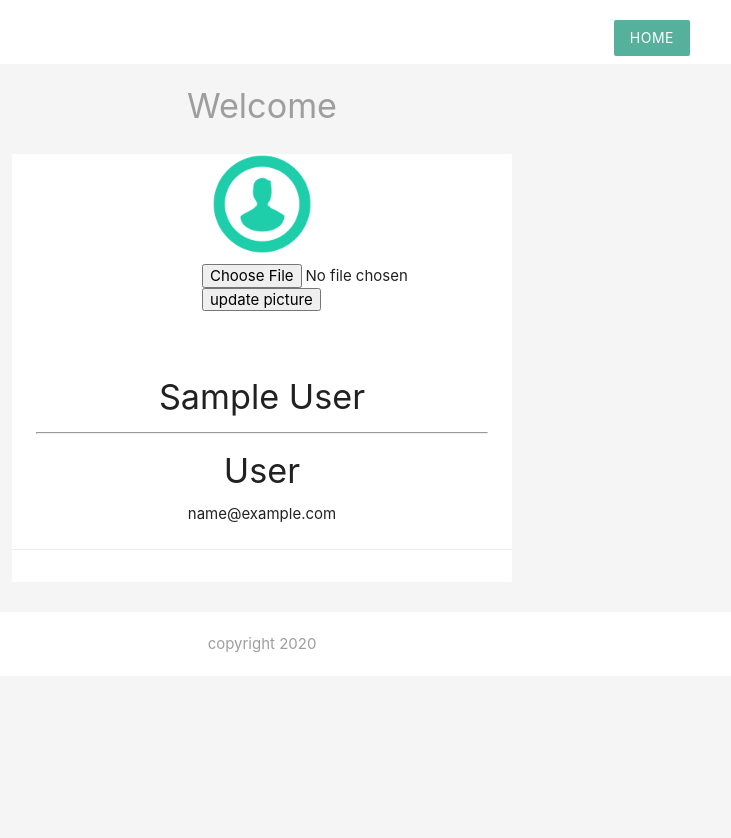
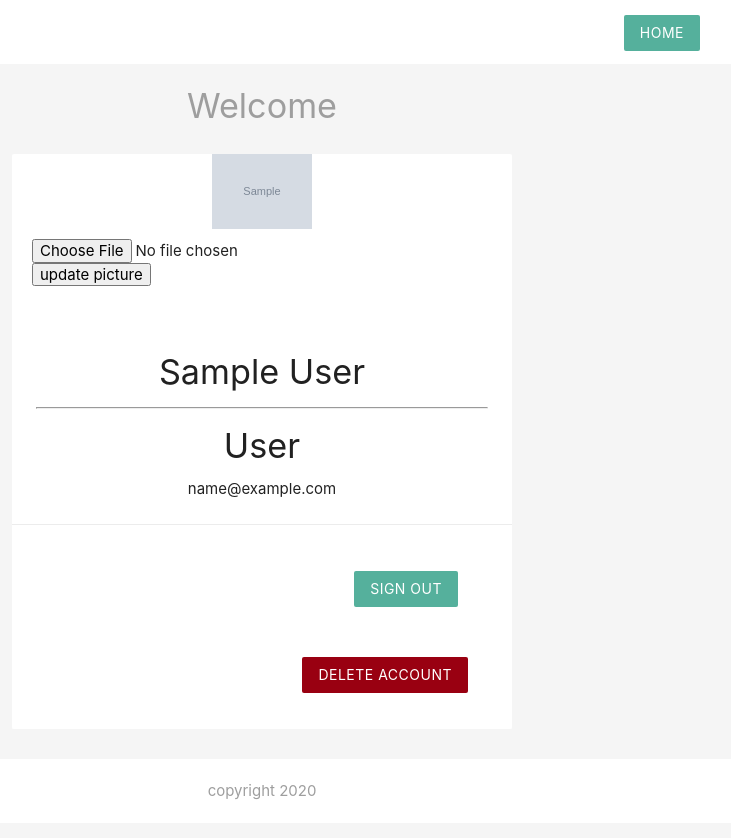
Before and after one commit to rymX/php_Mysql_Auth, a PHP site: page /profile.php in a window 1280 px wide. Shown: the whole page, without its empty margins (378-1109 px from the left). Before the commit the page ends 652 px from the top, so only its background shows below. Run offline with PHP 8.4, Linux system fonts and the light colour scheme; the visitor is signed in with stand-in values (Sample User, id 1); tables that the repository leaves empty or names only in its code hold one stand-in row (values such as "Sample post"); grey boxes marked "Sample" are stand-in pictures.

Commit message:
finishing touches

```diff
--- a/config/db_connect.php
+++ b/config/db_connect.php
@@ -4,7 +4,7 @@
 $connection = mysqli_connect('localhost','rym','123456Test','Application');
 // check cnx
 if (!$connection){
-echo 'connection error : ' . mysqli_connect_error();
+echo 'connection error : ' . mysqli_error($connection);
 }
 
 ?>
--- a/profile.php
+++ b/profile.php
@@ -2,18 +2,23 @@
 <?php
 include('config/db_connect.php');
 session_start();
-$user_id = $_SESSION['user_id'];
+$user_id = $_SESSION['user_id'] ?? "";
 
 
 if(isset($user_id)){
 
   $id= $user_id ;
-  $sql ="SELECT name, lastname, email  FROM user where id = '$id'";
+  $sql ="SELECT name, lastname, email, image  FROM user where id = '$id'";
   $res = mysqli_query($connection, $sql);
   $user= mysqli_fetch_assoc($res);
 
   mysqli_free_result($res);
   //mysqli_close($connection);
+  }
+  if (isset($_GET['sign_out'])){
+    session_unset();
+   // unset($_SESSION['user_id']);
+    header('location : index.php');
   }
 
 if (isset($_GET['submit'])){
@@ -33,19 +38,28 @@ if ( isset($_POST['upload'])){
 
   $file = $_FILES['image'];
   $fileName=$_FILES['image']['name'];
-  $fileType=$_FILES['image']['type'];
+
   $fileTmp_name=$_FILES['image']['tmp_name'];
-  $fileSize=$_FILES['image']['size'];
+
   $fileError=$_FILES['image']['error'];
+
+  $Ext = explode('.' , $fileName);
+
+  $fileExt = strtolower(end($Ext));
+
+  $allowd = ['png','jpg','jpeg'];
+    if(in_array($fileExt , $allowd)) {
+      if ($fileError ===0){
         $fileDestination= 'assets/'.$fileName ;
         move_uploaded_file($fileTmp_name , $fileDestination);
 
-  print_r($file);
+        $sql="UPDATE user SET image ='$fileDestination' WHERE id = '$user_id'";
+        $result = mysqli_query($connection , $sql);
+        echo 'test';
+      }
+    }
 
 }
-
-
-
 
 ?>
 
@@ -55,7 +69,7 @@ if ( isset($_POST['upload'])){
             <h4 class="center grey-text"> Welcome</h4>
             <div style="max-width :500px" class="container">
          <div class="card z-depth-0">
-         <img src="assets/picture.png"  class="picture">
+         <img src= "<?php echo $fileDestination ?? $user['image'] ?>"" class="picture">
 
          <form class="update" action="profile.php" method="POST" enctype="multipart/form-data">
          <input type="file" name="image" id="image">
@@ -73,12 +87,17 @@ if ( isset($_POST['upload'])){
             <div> <?php echo htmlspecialchars($user['email'] ?? 'User email' )  ;?> </div>
             </div>
             <div class="card-action right-align ">
-            <!-- <a href="index.php" class="brand-text"> sign out</a> -->
 
-            <!-- <form action="profile.php" methode="GET">
+          <form action="profile.php" method="GET">
+          <input  type="submit" class="btn brand z-depth-0" name="sign_out" value="SIGN OUT">
+          </form>
+
+
+              <form action="profile.php" methode="GET">
               <input type="hidden" name="delete" value="<?php echo $id?>">
               <input class="btn danger z-depth-0" type="submit" name="submit" value="DELETE ACCOUNT">
-            </form> -->
+
+              </form>
 
 
 
@@ -89,5 +108,4 @@ if ( isset($_POST['upload'])){
 
 
 <?php include('templates/footer.php') ?>
-
 </html>
--- a/templates/header.php
+++ b/templates/header.php
@@ -5,18 +5,18 @@
 <style type="text/css">
 .brand{
     background : #55b09c !important;
-    margin : 20px !important;
+    margin : 10px !important;
 }
 .danger{
     background : #990011 !important;
-    font-size : 11px;
+    font-size : 14px;
 }
 .brand-text{
     color :  #55b09c !important;
 }
 form{
     max-width :460px;
-    margin: 20px auto ;
+    margin: 0px 0px !important;
     padding : 20px
 }
 .picture{
```
Also changed, not shown: add.php (+11 -4 lines), index.php (+6 -2 lines), assets/4413922431556277115-128.png (added). Lines whose indentation alone changed are shown as unchanged.
